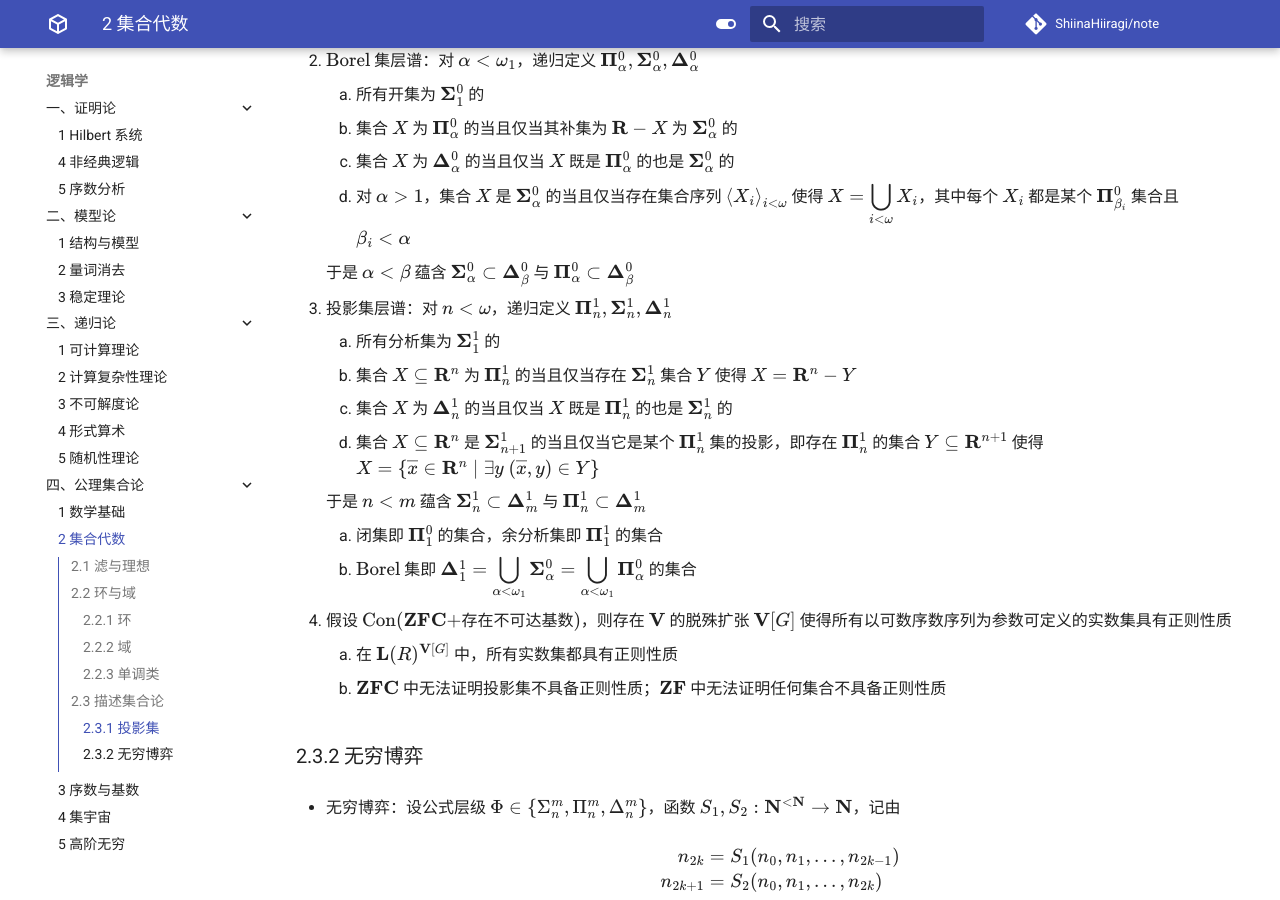
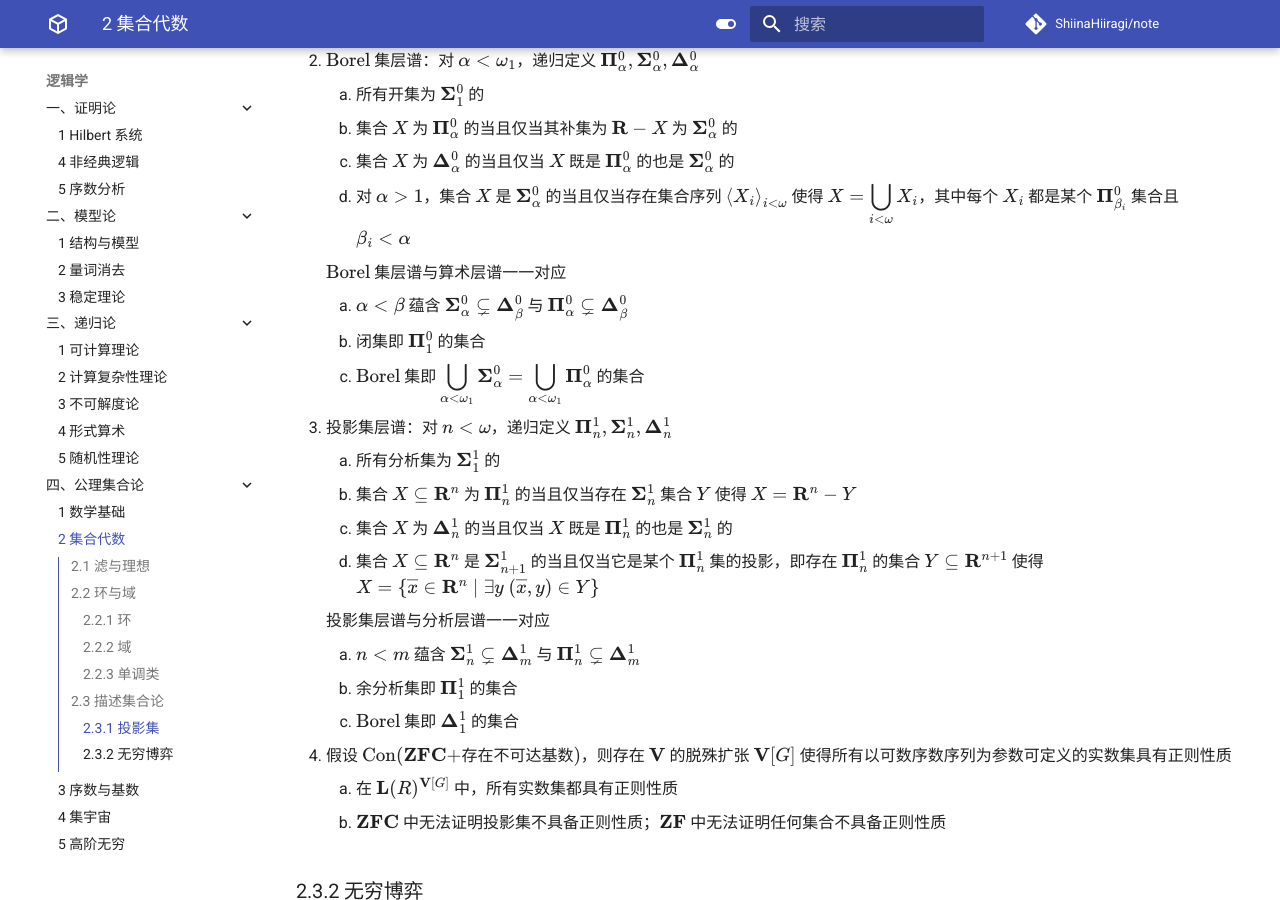
Before and after one commit to ShiinaHiiragi/note, an MkDocs documentation site: the page built from docs/logic/set/alg.md, in a window 1280 px wide and 900 px high, scrolled down 4864 px. Built offline with MkDocs 1.6.1 and Material for MkDocs 9.7.7, drawn with Linux system fonts in a browser that asks for light colours; comment, search, counter and statistics services are not loaded.

Commit message:
fix hierarchy

```diff
--- a/docs/logic/set/alg.md
+++ b/docs/logic/set/alg.md
@@ -162,7 +162,11 @@
     3. 集合 $X$ 为 $\mathbf{\Delta}_{\alpha}^{0}$ 的当且仅当 $X$ 既是 $\mathbf{\Pi}_{\alpha}^{0}$ 的也是 $\mathbf{\Sigma}_{\alpha}^{0}$ 的
     4. 对 $\alpha > 1$，集合 $X$ 是 $\mathbf{\Sigma}_{\alpha}^{0}$ 的当且仅当存在集合序列 $\left<X_{i}\right>_{i < \omega}$ 使得 $X = {\displaystyle \bigcup_{i < \omega} X_{i}}$，其中每个 $X_i$ 都是某个 $\mathbf{\Pi}_{\beta_i}^{0}$ 集合且 $\beta_i < \alpha$
 
-    于是 $\alpha < \beta$ 蕴含 $\mathbf{\Sigma}_{\alpha}^{0} \subset \mathbf{\Delta}_{\beta}^{0}$ 与 $\mathbf{\Pi}_{\alpha}^{0} \subset \mathbf{\Delta}_{\beta}^{0}$
+    $\text{Borel}$ 集层谱与算术层谱一一对应
+
+    1. $\alpha < \beta$ 蕴含 $\mathbf{\Sigma}_{\alpha}^{0} \subsetneq \mathbf{\Delta}_{\beta}^{0}$ 与 $\mathbf{\Pi}_{\alpha}^{0} \subsetneq \mathbf{\Delta}_{\beta}^{0}$
+    2. 闭集即 $\mathbf{\Pi}_{1}^{0}$ 的集合
+    3. $\text{Borel}$ 集即 ${\displaystyle \bigcup_{\alpha < \omega_1} \mathbf{\Sigma}_{\alpha}^{0} = \bigcup_{\alpha < \omega_1} \mathbf{\Pi}_{\alpha}^{0}}$ 的集合
 
 3. 投影集层谱：对 $n < \omega$，递归定义 $\mathbf{\Pi}_{n}^{1}, \mathbf{\Sigma}_{n}^{1}, \mathbf{\Delta}_{n}^{1}$
     1. 所有分析集为 $\mathbf{\Sigma}_{1}^{1}$ 的
@@ -170,10 +174,11 @@
     3. 集合 $X$ 为 $\mathbf{\Delta}_{n}^{1}$ 的当且仅当 $X$ 既是 $\mathbf{\Pi}_{n}^{1}$ 的也是 $\mathbf{\Sigma}_{n}^{1}$ 的
     4. 集合 $X \subseteq \mathbf{R}^{n}$ 是 $\mathbf{\Sigma}_{n + 1}^{1}$ 的当且仅当它是某个 $\mathbf{\Pi}_{n}^{1}$ 集的投影，即存在 $\mathbf{\Pi}_{n}^{1}$ 的集合 $Y \subseteq \mathbf R^{n+1}$ 使得 $X = \{\overline x \in \mathbf R^{n} \mid \exists y \ (\overline x, y) \in Y\}$
 
-    于是 $n < m$ 蕴含 $\mathbf{\Sigma}_{n}^{1} \subset \mathbf{\Delta}_{m}^{1}$ 与 $\mathbf{\Pi}_{n}^{1} \subset \mathbf{\Delta}_{m}^{1}$
+    投影集层谱与分析层谱一一对应
 
-    1. 闭集即 $\mathbf{\Pi}_{1}^{0}$ 的集合，余分析集即 $\mathbf{\Pi}_{1}^{1}$ 的集合
-    2. $\text{Borel}$ 集即 $\mathbf{\Delta}_{1}^{1} = {\displaystyle \bigcup_{\alpha < \omega_1} \mathbf{\Sigma}_{\alpha}^{0}} = {\displaystyle \bigcup_{\alpha < \omega_1} \mathbf{\Pi}_{\alpha}^{0}}$ 的集合
+    1. $n < m$ 蕴含 $\mathbf{\Sigma}_{n}^{1} \subsetneq \mathbf{\Delta}_{m}^{1}$ 与 $\mathbf{\Pi}_{n}^{1} \subsetneq \mathbf{\Delta}_{m}^{1}$
+    2. 余分析集即 $\mathbf{\Pi}_{1}^{1}$ 的集合
+    3. $\text{Borel}$ 集即 $\mathbf{\Delta}_{1}^{1}$ 的集合
 
 4. 假设 $\operatorname{Con}(\mathbf{ZFC} +$存在不可达基数$)$，则存在 $\mathbf{V}$ 的脱殊扩张 $\mathbf{V}[G]$ 使得所有以可数序数序列为参数可定义的实数集具有正则性质
     1. 在 $\mathbf{L}(R)^{\mathbf{V}[G]}$ 中，所有实数集都具有正则性质
```
Also changed, not shown: docs/logic/rec/dou.md (+3 -3 lines).
